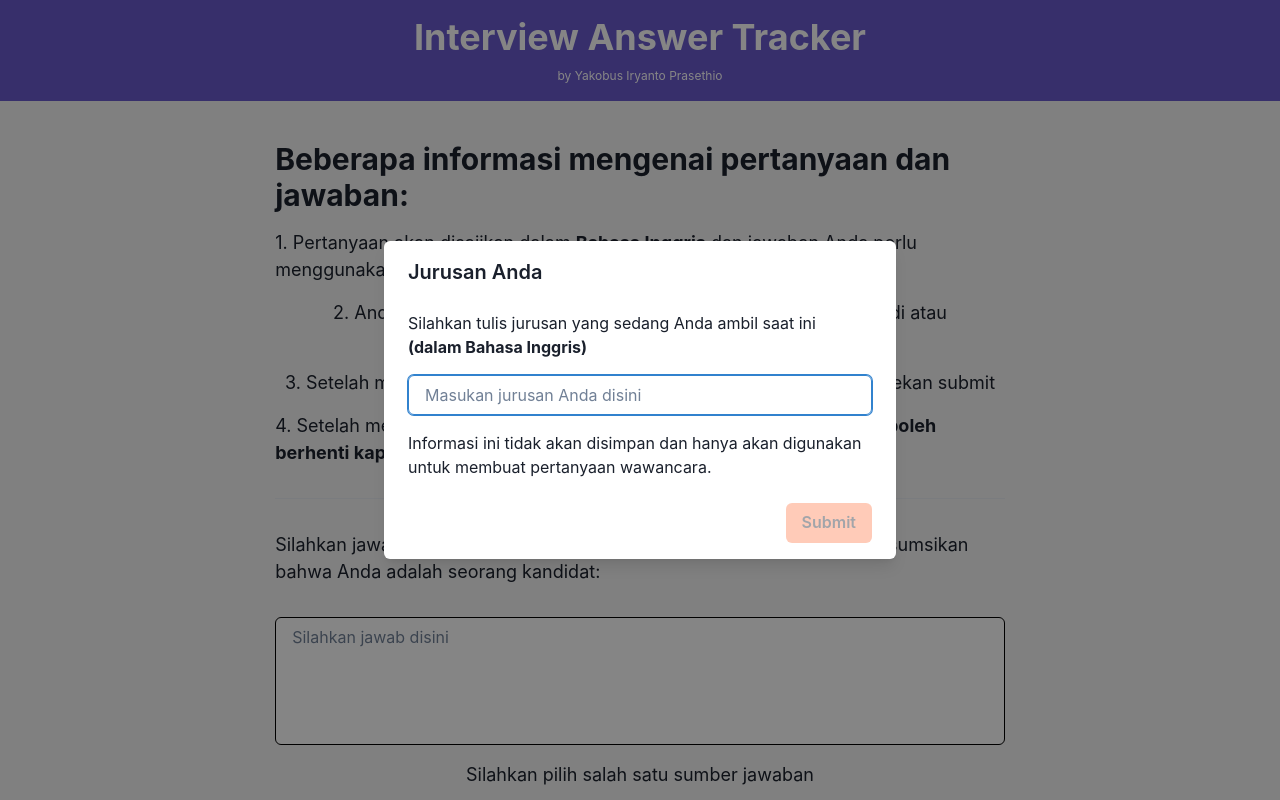
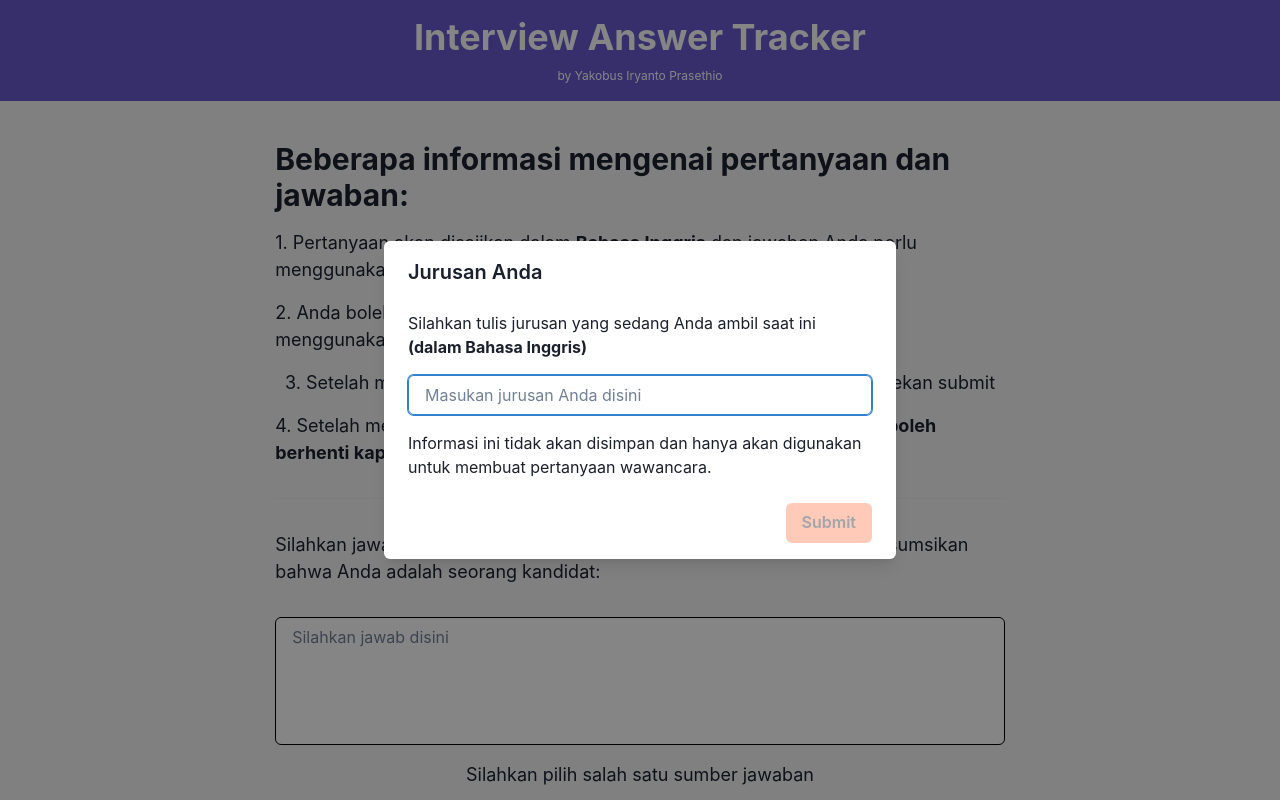
Before and after one commit to YakobusIP/human-typing-website, a React (Vite) app in the folder frontend/: page / in a window 1280 px wide. Shown: the top 800 px of the page. Built offline with nearby package versions, Linux system fonts and the light colour scheme; no server answers.

Commit message:
style: edit button sizes and text align

```diff
--- a/frontend/src/App.tsx
+++ b/frontend/src/App.tsx
@@ -289,7 +289,7 @@ function App() {
                 <Stack
                   direction={{ base: "column", "2xl": "row" }}
                   spacing={4}
-                  w={"80%"}
+                  w={{ base: "full", lg: "80%" }}
                 >
                   <Button
                     w={"full"}
@@ -315,7 +315,7 @@ function App() {
                 </Stack>
                 <Button
                   bgColor={"button"}
-                  w={"25%"}
+                  w={{ base: "full", lg: "25%" }}
                   isDisabled={
                     !source || answer.length === 0 || question.length === 0
                   }
--- a/frontend/src/components/InformationPanel.tsx
+++ b/frontend/src/components/InformationPanel.tsx
@@ -10,7 +10,7 @@ export function InformationPanel() {
         1. Pertanyaan akan disajikan dalam <strong>Bahasa Inggris</strong> dan
         jawaban Anda perlu menggunakan <strong>Bahasa Inggris</strong>
       </Text>
-      <Text fontSize={18} textAlign={"center"}>
+      <Text fontSize={18}>
         2. Anda boleh menjawab pertanyaan berdasarkan pendapat pribadi atau
         menggunakan LLM seperti ChatGPT
       </Text>
```
